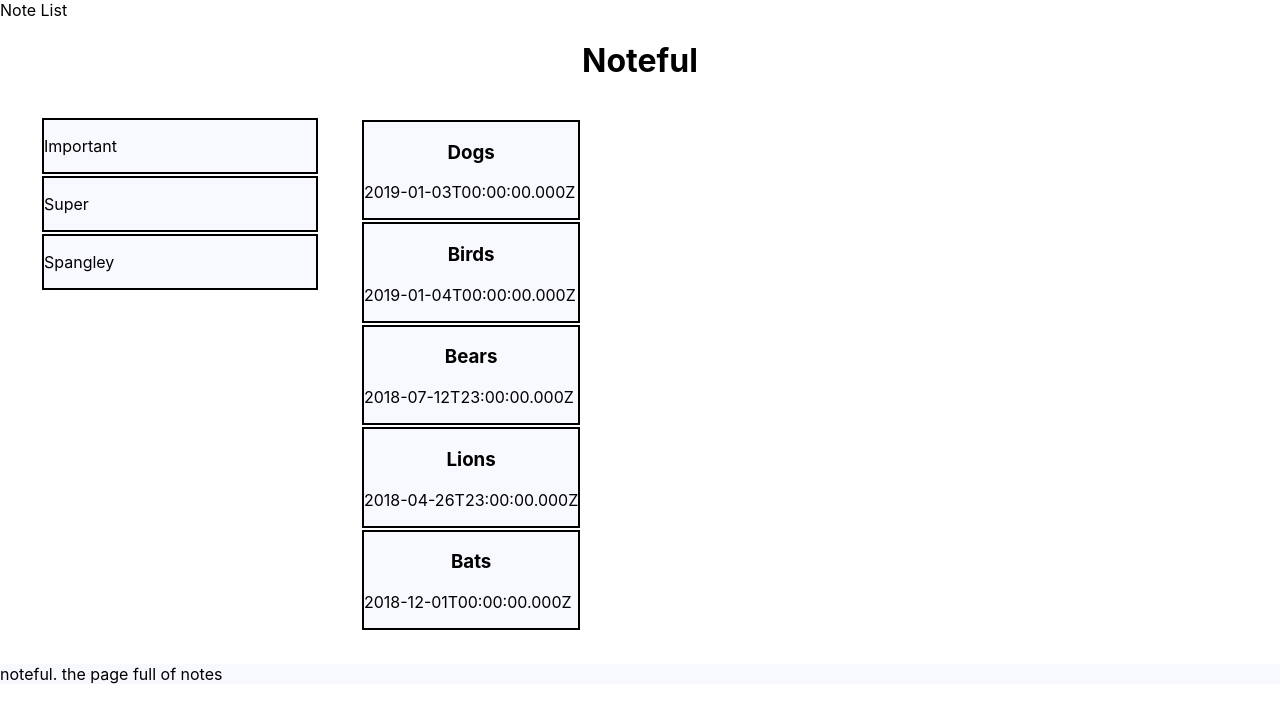
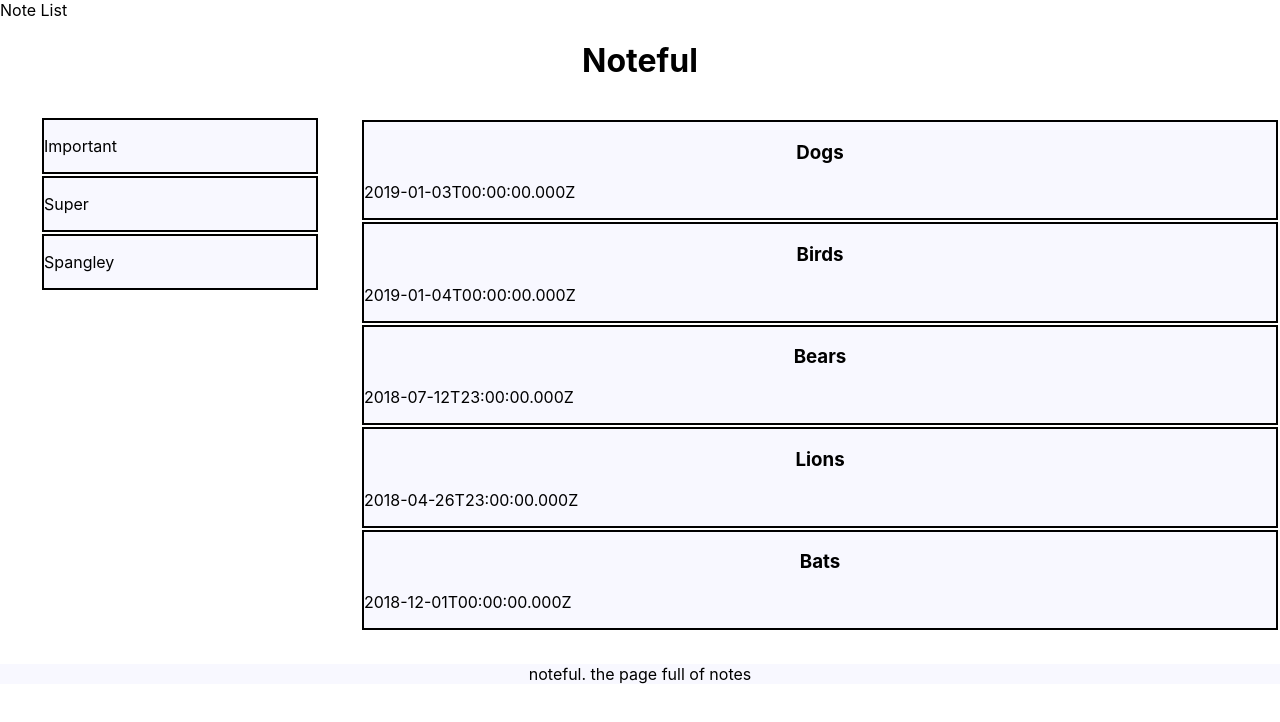
Before and after one commit to KelseyKrehbiel/noteful, a React (Create React App) app: page /folder/b0715efe-ffaf-11e8-8eb2-f2801f1b9fd1 in a window 1280 px wide. Shown: the top 722 px of the page. Built offline with nearby package versions, Linux system fonts and the light colour scheme.

Commit message:
add css for lists

```diff
--- a/src/FolderView.js
+++ b/src/FolderView.js
@@ -19,7 +19,7 @@ export default function FolderView(props){
       <div className="folderList">
         <FolderList/>
       </div>
-      <ul>
+      <ul className="noteList">
           {folderNotes.map(
             note =>
             <li key={note.id}>
--- a/src/index.css
+++ b/src/index.css
@@ -56,3 +56,7 @@ a{
 .folderList{
   flex-basis: 25%;
 }
+
+footer{
+  text-align: center;
+}
```
